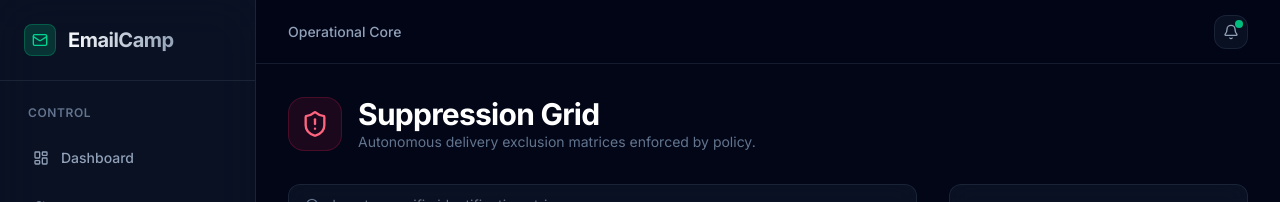
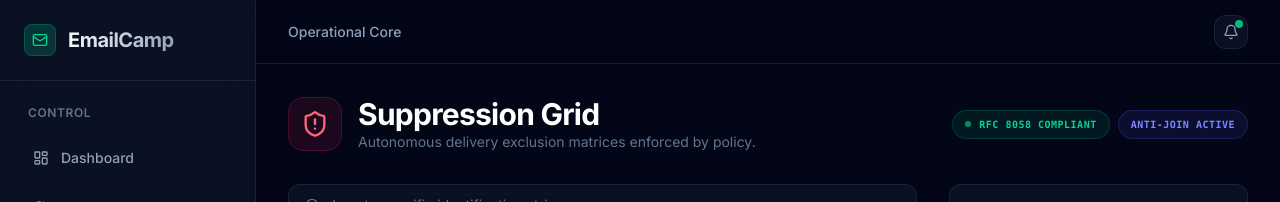
Before and after one commit to Snehitha2706/EmailCamp, a Next.js app: page /settings/suppression in a window 1280 px wide. Shown: the top 202 px of the page. Built offline with nearby package versions, Linux system fonts and the light colour scheme; no server answers.

Commit message:
design: integrate visual compliance indicator telemetry into suppression and settings screens

```diff
--- a/app/(admin)/settings/page.tsx
+++ b/app/(admin)/settings/page.tsx
@@ -251,9 +251,20 @@ export default function SettingsPage() {
               Your credentials remain encrypted and strictly isolated to your secure database tenant container. Transmission occurs over verified physical TLS layers only.
             </p>
 
-            <div className="bg-slate-950/50 rounded-xl p-4 border border-slate-900 flex items-center gap-3 text-xs text-slate-300">
+            <div className="bg-slate-950/50 rounded-xl p-4 border border-slate-900 flex items-center gap-3 text-xs text-slate-300 mb-2">
               <div className={`h-2 w-2 rounded-full ${formData.sesAccessKey ? 'bg-emerald-500 animate-pulse' : 'bg-slate-600'}`} />
               {formData.sesAccessKey ? "Access Vector Identified" : "Provisioning Incomplete"}
+            </div>
+
+            <div className="flex flex-col gap-2 mt-2 border-t border-slate-800/50 pt-4">
+              <div className="flex items-center justify-between text-[10px] uppercase font-mono tracking-wider">
+                <span className="text-slate-500">RFC 8058 Matrix</span>
+                <span className="text-emerald-400 font-bold">ACTIVE</span>
+              </div>
+              <div className="flex items-center justify-between text-[10px] uppercase font-mono tracking-wider">
+                <span className="text-slate-500">Anti-Join Defense</span>
+                <span className="text-indigo-400 font-bold">ENFORCED</span>
+              </div>
             </div>
           </div>
 
--- a/app/(admin)/settings/suppression/page.tsx
+++ b/app/(admin)/settings/suppression/page.tsx
@@ -71,7 +71,7 @@ export default function SuppressionPage() {
 
   return (
     <div className="p-4 md:p-8 space-y-8 max-w-6xl mx-auto">
-      <div className="flex flex-col md:flex-row md:items-end justify-between gap-4">
+      <div className="flex flex-col md:flex-row md:items-center justify-between gap-4">
         <div className="flex items-center gap-4">
           <div className="p-3 bg-rose-500/10 border border-rose-500/20 rounded-2xl text-rose-400">
             <ShieldAlert className="h-7 w-7" />
@@ -79,6 +79,17 @@ export default function SuppressionPage() {
           <div>
             <h1 className="text-3xl font-bold tracking-tight text-white">Suppression Grid</h1>
             <p className="text-slate-500 text-sm">Autonomous delivery exclusion matrices enforced by policy.</p>
+          </div>
+        </div>
+
+        {/* Visual Confirmation Badges for Backend Upgrades */}
+        <div className="flex items-center gap-2">
+          <div className="flex items-center gap-2 bg-emerald-500/10 text-emerald-400 text-[10px] font-mono font-bold tracking-wider uppercase border border-emerald-500/20 rounded-full px-3 py-1.5">
+            <div className="h-1.5 w-1.5 bg-emerald-500 rounded-full animate-pulse" />
+            RFC 8058 Compliant
+          </div>
+          <div className="flex items-center gap-2 bg-indigo-500/10 text-indigo-400 text-[10px] font-mono font-bold tracking-wider uppercase border border-indigo-500/20 rounded-full px-3 py-1.5">
+            Anti-Join Active
           </div>
         </div>
       </div>
```
